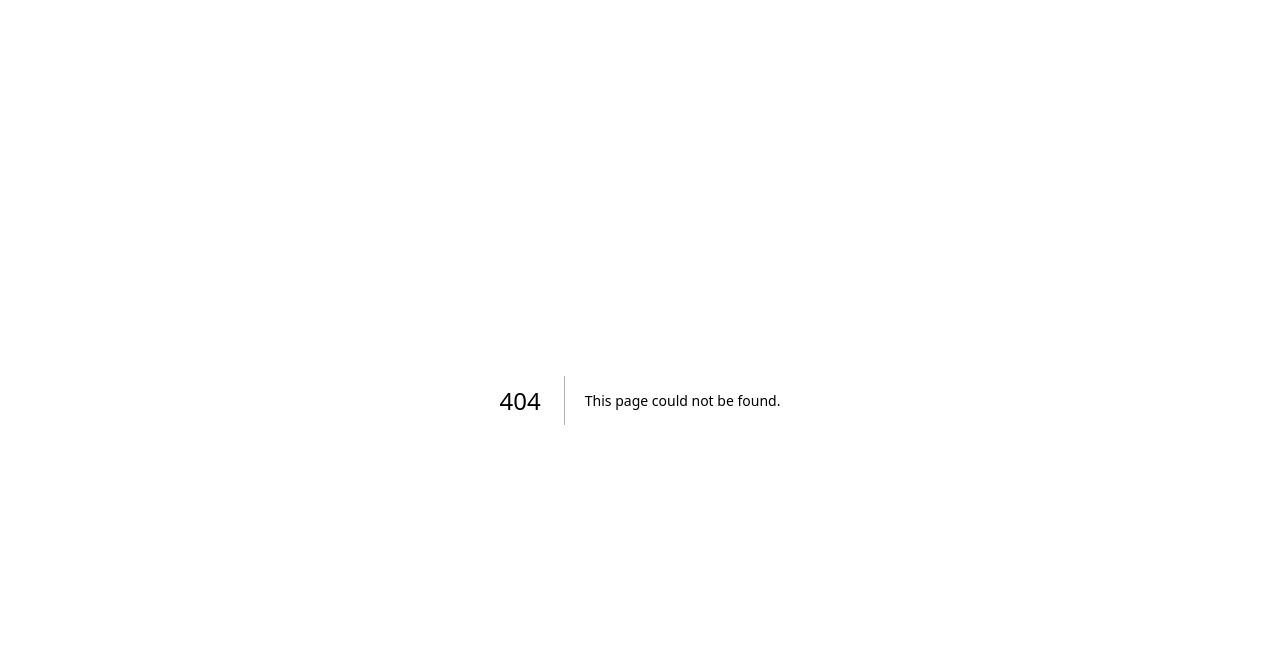
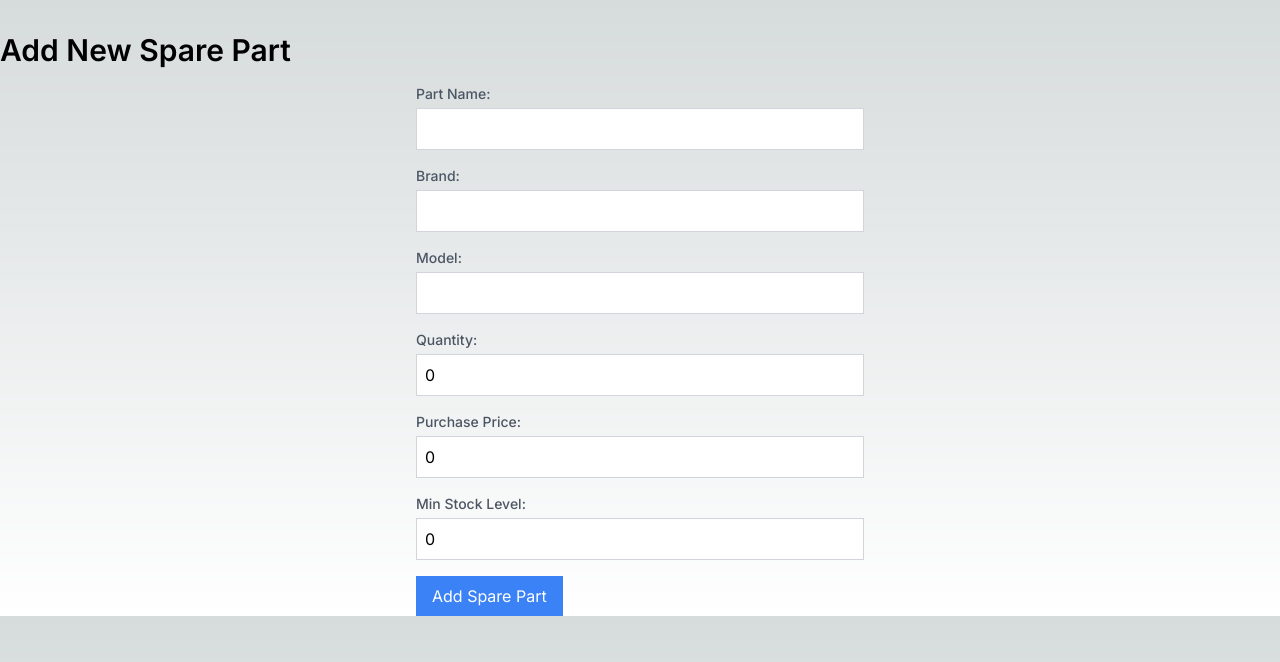
Before and after one commit to kerempekarli/Client-TecnicalService, a Next.js app: page /spare-part/add in a window 1280 px wide. Before the commit this address had no page. Shown: the top 662 px of the page. Built offline with nearby package versions, Linux system fonts and the light colour scheme.

Commit message:
process detail and stock added

```diff
--- a/src/app/management/add-employee/page.js
+++ b/src/app/management/add-employee/page.js
@@ -37,7 +37,7 @@ const AddEmployee = () => {
 
       if (response.ok) {
         // Başarılı ekleme durumunda yönlendirme yapılabilir
-        navigation.push("/admin/employees");
+        navigation.push(" /employees");
 
         // Başarı durumu için Toastify bildirimi
         toast.success("Employee added successfully");
@@ -52,69 +52,89 @@ const AddEmployee = () => {
   };
 
   return (
-    <div className="max-w-md mx-auto mt-10 p-6 text-green-500  bg-gray-600 outline-none border rounded-md shadow-md">
-      <h2 className="text-2xl font-semibold mb-6">Add Employee</h2>
-      <form>
-        <label className="block mb-4">
+    <div className="max-w-md mx-auto mt-10 p-6 text-black bg-gray-800 border rounded-md shadow-md">
+      <h2 className="text-2xl font-semibold text-green-500 mb-6">
+        Add Employee
+      </h2>
+      <form className="space-y-4">
+        <div className="mb-4">
+          <label htmlFor="firstName" className="block text-white mb-2">
             First Name:
+          </label>
           <input
             type="text"
+            id="firstName"
             value={firstName}
             onChange={(e) => setFirstName(e.target.value)}
-            className="mt-1 p-2 border rounded-md w-full"
+            className="w-full p-2 border rounded-md focus:outline-none focus:border-green-500"
           />
+        </div>
+        <div className="mb-4">
+          <label htmlFor="lastName" className="block text-white mb-2">
+            Last Name:
           </label>
-        <label className="block mb-4">
-          Last Name:
           <input
             type="text"
+            id="lastName"
             value={lastName}
             onChange={(e) => setLastName(e.target.value)}
-            className="mt-1 p-2 border rounded-md w-full"
+            className="w-full p-2 border rounded-md focus:outline-none focus:border-green-500"
           />
+        </div>
+        <div className="mb-4">
+          <label htmlFor="email" className="block text-white mb-2">
+            Email:
           </label>
-        <label className="block mb-4">
-          Email:
           <input
             type="email"
+            id="email"
             value={email}
             onChange={(e) => setEmail(e.target.value)}
-            className="mt-1 p-2 border rounded-md w-full"
+            className="w-full p-2 border rounded-md focus:outline-none focus:border-green-500"
           />
+        </div>
+        <div className="mb-4">
+          <label htmlFor="phoneNumber" className="block text-white mb-2">
+            Phone Number:
           </label>
-        <label className="block mb-4">
-          Phone Number:
           <input
             type="tel"
+            id="phoneNumber"
             value={phoneNumber}
             onChange={(e) => setPhoneNumber(e.target.value)}
-            className="mt-1 p-2 border rounded-md w-full"
+            className="w-full p-2 border rounded-md focus:outline-none focus:border-green-500"
           />
+        </div>
+        <div className="mb-4">
+          <label htmlFor="password" className="block text-white mb-2">
+            Password:
           </label>
-        <label className="block mb-4">
-          Password:
           <input
             type="password"
+            id="password"
             value={password}
             onChange={(e) => setPassword(e.target.value)}
-            className="mt-1 p-2 border rounded-md w-full"
+            className="w-full p-2 border rounded-md focus:outline-none focus:border-green-500"
           />
+        </div>
+        <div className="mb-4">
+          <label htmlFor="role" className="block text-white mb-2">
+            Role:
           </label>
-        <label className="block mb-4">
-          Role:
           <select
+            id="role"
             value={role}
             onChange={(e) => setRole(e.target.value)}
-            className="mt-1 p-2 border rounded-md w-full"
+            className="w-full p-2 border rounded-md focus:outline-none focus:border-green-500"
           >
-            <option value="employee">employee</option>
+            <option value="employee">Employee</option>
             <option value="admin">Admin</option>
           </select>
-        </label>
+        </div>
         <button
           type="button"
           onClick={handleAddEmployee}
-          className="bg-blue-500 text-white p-2 rounded-md hover:bg-blue-600"
+          className="w-full bg-blue-500 text-white p-2 rounded-md hover:bg-blue-600 focus:outline-none"
         >
           Add Employee
         </button>
--- a/src/app/management/layout.js
+++ b/src/app/management/layout.js
@@ -6,7 +6,7 @@ export default function layout({ children }) {
     <div className="flex flex-col h-screen">
       {/* Tab Menü */}
       <div className="bg-gray-800 p-4">
-        <div className="flex space-x-4">
+        <div className="flex space-x-4 mx-10">
           <Link href="/management/add-device">
             <div className="text-white cursor-pointer border-b-2 border-transparent hover:border-white">
               Cihaz Ekle
@@ -32,6 +32,16 @@ export default function layout({ children }) {
               Müşteriler
             </div>
           </Link>
+          <Link href="/spare-part">
+            <div className="text-white cursor-pointer border-b-2 border-transparent hover:border-white">
+              Stok
+            </div>
+          </Link>
+          <Link href="/spare-part/add">
+            <div className="text-white cursor-pointer border-b-2 border-transparent hover:border-white">
+              Parça ekle
+            </div>
+          </Link>
           {/* Diğer sayfa linkleri buraya eklenebilir */}
         </div>
       </div>
--- /dev/null
+++ b/src/app/spare-part/add/page.js
@@ -0,0 +1,142 @@
+"use client";
+
+import { useState } from "react";
+import { useRouter } from "next/navigation";
+
+const AddSparePart = () => {
+  const router = useRouter();
+
+  const [sparePartData, setSparePartData] = useState({
+    stockID: 0, // Bu değeri doğru bir şekilde ayarlayın, otomatik artan bir değerse başlangıç değeri olabilir
+    partName: "",
+    brand: "",
+    model: "",
+    quantity: 0,
+    purchasePrice: 0,
+    minStockLevel: 0,
+  });
+
+  const handleInputChange = (e) => {
+    const { name, value } = e.target;
+    setSparePartData((prevData) => ({ ...prevData, [name]: value }));
+  };
+
+  const handleSubmit = async (e) => {
+    e.preventDefault();
+
+    try {
+      // Yeni yedek parça eklemek için fetch işlemi
+      const response = await fetch("http://localhost:3232/spare-part", {
+        method: "POST",
+        headers: {
+          "Content-Type": "application/json",
+        },
+        body: JSON.stringify(sparePartData),
+      });
+
+      if (response.ok) {
+        // Başarıyla eklendiyse, yedek parça listesi sayfasına yönlendir
+        router.push("/spare-part");
+      }
+    } catch (error) {
+      console.error("Error adding spare part:", error);
+    }
+  };
+
+  return (
+    <div class="container mx-auto mt-8 text-black">
+      <h1 class="text-3xl font-semibold mb-4">Add New Spare Part</h1>
+      <form onSubmit={handleSubmit} class="max-w-md mx-auto">
+        <div class="mb-4">
+          <label for="partName" class="block text-sm font-medium text-gray-600">
+            Part Name:
+          </label>
+          <input
+            type="text"
+            id="partName"
+            name="partName"
+            value={sparePartData.partName}
+            onChange={handleInputChange}
+            class="border border-gray-300 p-2 w-full mt-1"
+          />
+        </div>
+        <div class="mb-4">
+          <label for="brand" class="block text-sm font-medium text-gray-600">
+            Brand:
+          </label>
+          <input
+            type="text"
+            id="brand"
+            name="brand"
+            value={sparePartData.brand}
+            onChange={handleInputChange}
+            class="border border-gray-300 p-2 w-full mt-1"
+          />
+        </div>
+        <div class="mb-4">
+          <label for="model" class="block text-sm font-medium text-gray-600">
+            Model:
+          </label>
+          <input
+            type="text"
+            id="model"
+            name="model"
+            value={sparePartData.model}
+            onChange={handleInputChange}
+            class="border border-gray-300 p-2 w-full mt-1"
+          />
+        </div>
+        <div class="mb-4">
+          <label for="quantity" class="block text-sm font-medium text-gray-600">
+            Quantity:
+          </label>
+          <input
+            type="number"
+            id="quantity"
+            name="quantity"
+            value={sparePartData.quantity}
+            onChange={handleInputChange}
+            class="border border-gray-300 p-2 w-full mt-1"
+          />
+        </div>
+        <div class="mb-4">
+          <label
+            for="purchasePrice"
+            class="block text-sm font-medium text-gray-600"
+          >
+            Purchase Price:
+          </label>
+          <input
+            type="number"
+            id="purchasePrice"
+            name="purchasePrice"
+            value={sparePartData.purchasePrice}
+            onChange={handleInputChange}
+            class="border border-gray-300 p-2 w-full mt-1"
+          />
+        </div>
+        <div class="mb-4">
+          <label
+            for="minStockLevel"
+            class="block text-sm font-medium text-gray-600"
+          >
+            Min Stock Level:
+          </label>
+          <input
+            type="number"
+            id="minStockLevel"
+            name="minStockLevel"
+            value={sparePartData.minStockLevel}
+            onChange={handleInputChange}
+            class="border border-gray-300 p-2 w-full mt-1"
+          />
+        </div>
+        <button type="submit" class="bg-blue-500 text-white py-2 px-4">
+          Add Spare Part
+        </button>
+      </form>
+    </div>
+  );
+};
+
+export default AddSparePart;
--- /dev/null
+++ b/src/app/spare-part/page.js
@@ -0,0 +1,59 @@
+"use client";
+
+import { useState, useEffect } from "react";
+import Link from "next/link";
+
+const SpareParts = () => {
+  const [spareParts, setSpareParts] = useState([]);
+
+  useEffect(() => {
+    // Spare Parts'ları çeken fetch işlemi
+    fetch("http://localhost:3232/spare-part")
+      .then((response) => response.json())
+      .then((data) => setSpareParts(data))
+      .catch((error) => {
+        console.error("Error fetching spare parts:", error);
+      });
+  }, []);
+
+  return (
+    <div className="container mx-auto mt-8">
+      <h1 className="text-3xl font-semibold mb-4">Spare Parts</h1>
+      <div className="mb-4">
+        <Link href="/spare-part/add">
+          <div className="block bg-blue-500 border-blue-900 text-white border py-3 px-10 rounded-md font-medium transition duration-300 ease-in-out hover:bg-blue-600 hover:text-white">
+            Ürün ekle
+          </div>
+        </Link>
+      </div>
+      <table className="min-w-full border border-gray-300">
+        <thead>
+          <tr>
+            <th className="py-2 px-4 border-b">Stock ID</th>
+            <th className="py-2 px-4 border-b">Part Name</th>
+            <th className="py-2 px-4 border-b">Brand</th>
+            <th className="py-2 px-4 border-b">Model</th>
+            <th className="py-2 px-4 border-b">Quantity</th>
+            <th className="py-2 px-4 border-b">Purchase Price</th>
+            <th className="py-2 px-4 border-b">Min Stock Level</th>
+          </tr>
+        </thead>
+        <tbody>
+          {spareParts.map((sparePart) => (
+            <tr key={sparePart.stockID} className="hover:bg-gray-800">
+              <td className="py-2 px-4 border-b">{sparePart.stockID}</td>
+              <td className="py-2 px-4 border-b">{sparePart.partName}</td>
+              <td className="py-2 px-4 border-b">{sparePart.brand}</td>
+              <td className="py-2 px-4 border-b">{sparePart.model}</td>
+              <td className="py-2 px-4 border-b">{sparePart.quantity}</td>
+              <td className="py-2 px-4 border-b">{sparePart.purchasePrice}</td>
+              <td className="py-2 px-4 border-b">{sparePart.minStockLevel}</td>
+            </tr>
+          ))}
+        </tbody>
+      </table>
+    </div>
+  );
+};
+
+export default SpareParts;
--- a/src/components/AddProcessModal.js
+++ b/src/components/AddProcessModal.js
@@ -74,14 +74,18 @@ const AddProcessForm = ({ onProcessAdded, onClose }) => {
         headers: { "Content-Type": "application/json" },
       });
 
+      console.log("DÖNEN RESPONSE", formData);
+
       if (response.ok) {
         const responseData = await response.json();
         onProcessAdded(responseData);
         onClose();
       } else {
+        console.log("Başarısız gönderme işlemi");
         console.error("Error adding process:", response.statusText);
       }
     } catch (error) {
+      console.log("Başarısız işlem");
       console.error("Error adding process:", error);
     }
 
```
Lines whose indentation alone changed are shown as unchanged.
